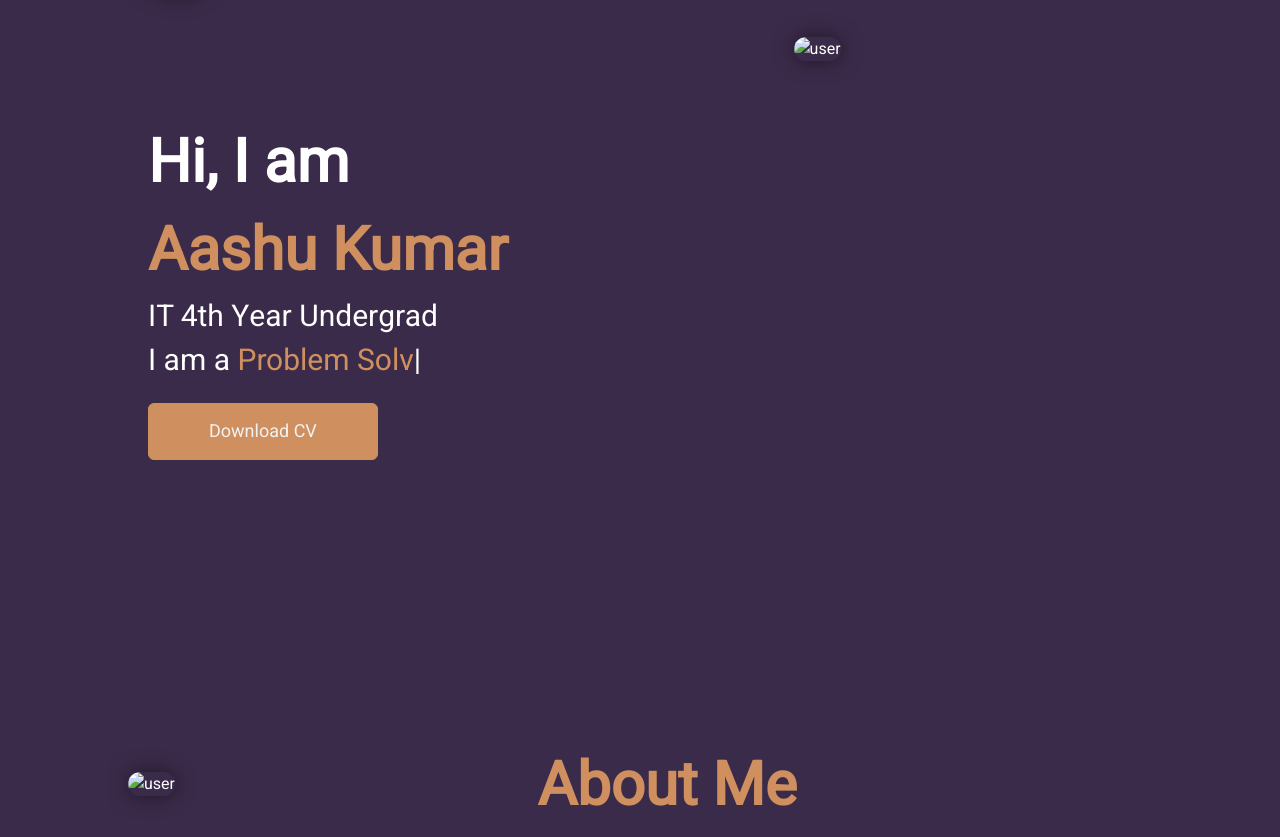
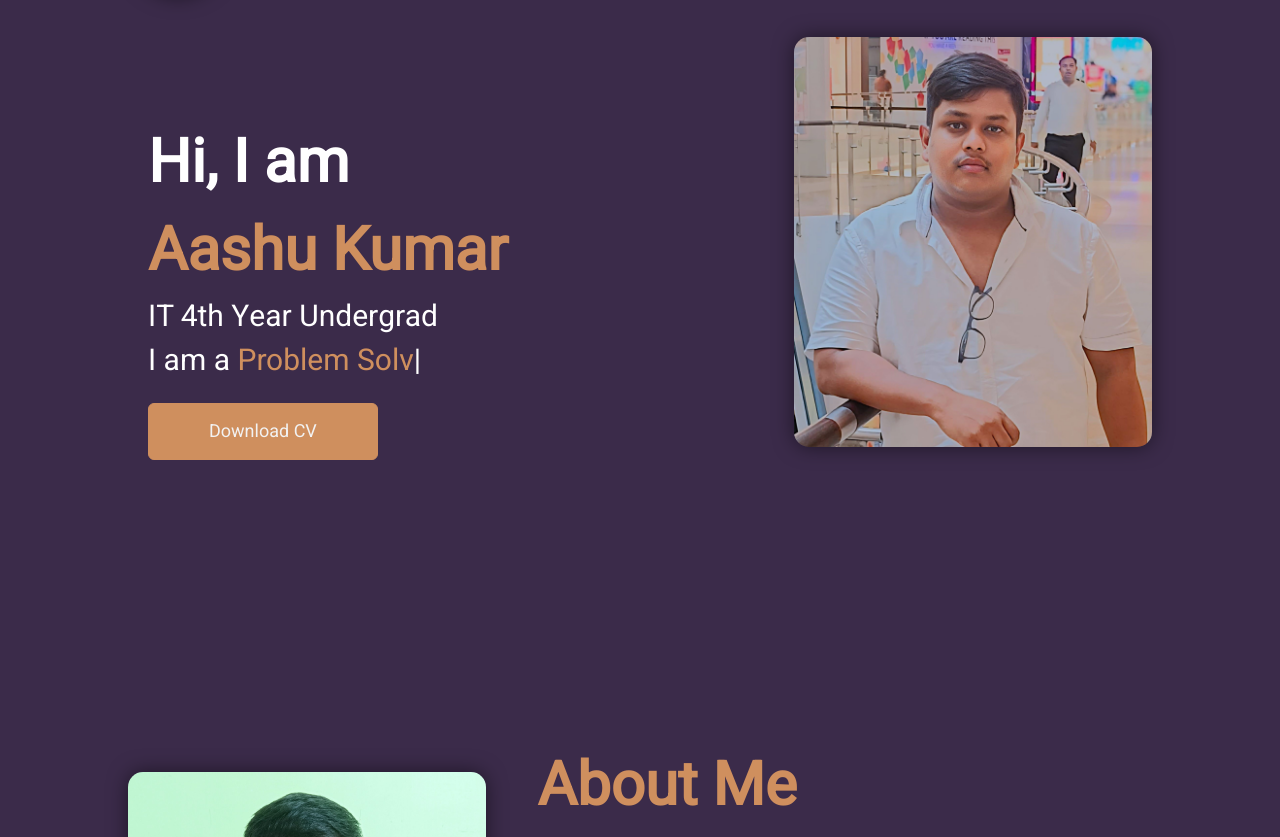
Before and after one commit to Rask6723/portfolio_new, a plain HTML site: page index.html in a window 1280 px wide. Shown: the part 158-995 px from the top of the page. Drawn offline with nearby package versions, Linux system fonts and the light colour scheme; the site is published under a folder, as on GitHub Pages, so addresses that start at the root find nothing.

Commit message:
Update index.html

```diff
--- a/index.html
+++ b/index.html
@@ -33,7 +33,7 @@
                     <a href="https://drive.google.com/file/d/1pr3Fs5E3hmmiIMp_uymLZbZ4eiSShm-6/view?usp=drive_link" class="btn btn2">Download CV</a>
                 </div>
                 <div class="about-col-1" id="home-img">
-                    <img src="/image/user.jpg" alt="user">
+                    <img src="./image/user.jpg" alt="user">
                 </div>
             </div>
         </div>
@@ -43,7 +43,7 @@
         <div class="container">
             <div class="row">
                 <div class="about-col-1">
-                    <img src="/image/aashu.jpg" alt="user">
+                    <img src="./image/aashu.jpg" alt="user">
                 </div>
                 <div class="about-col-2">
                     <h1 class="subtitle">About Me</h1>
```
